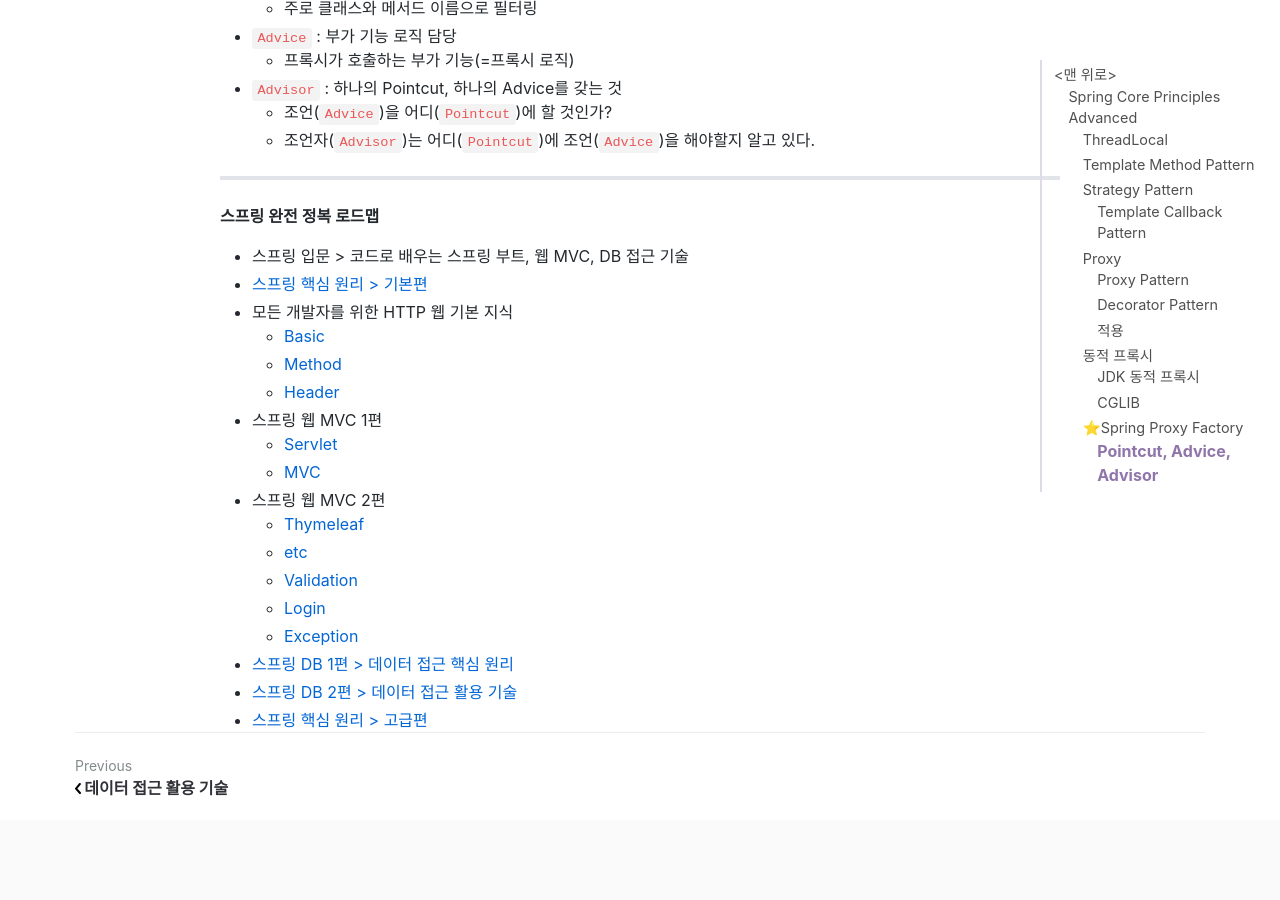
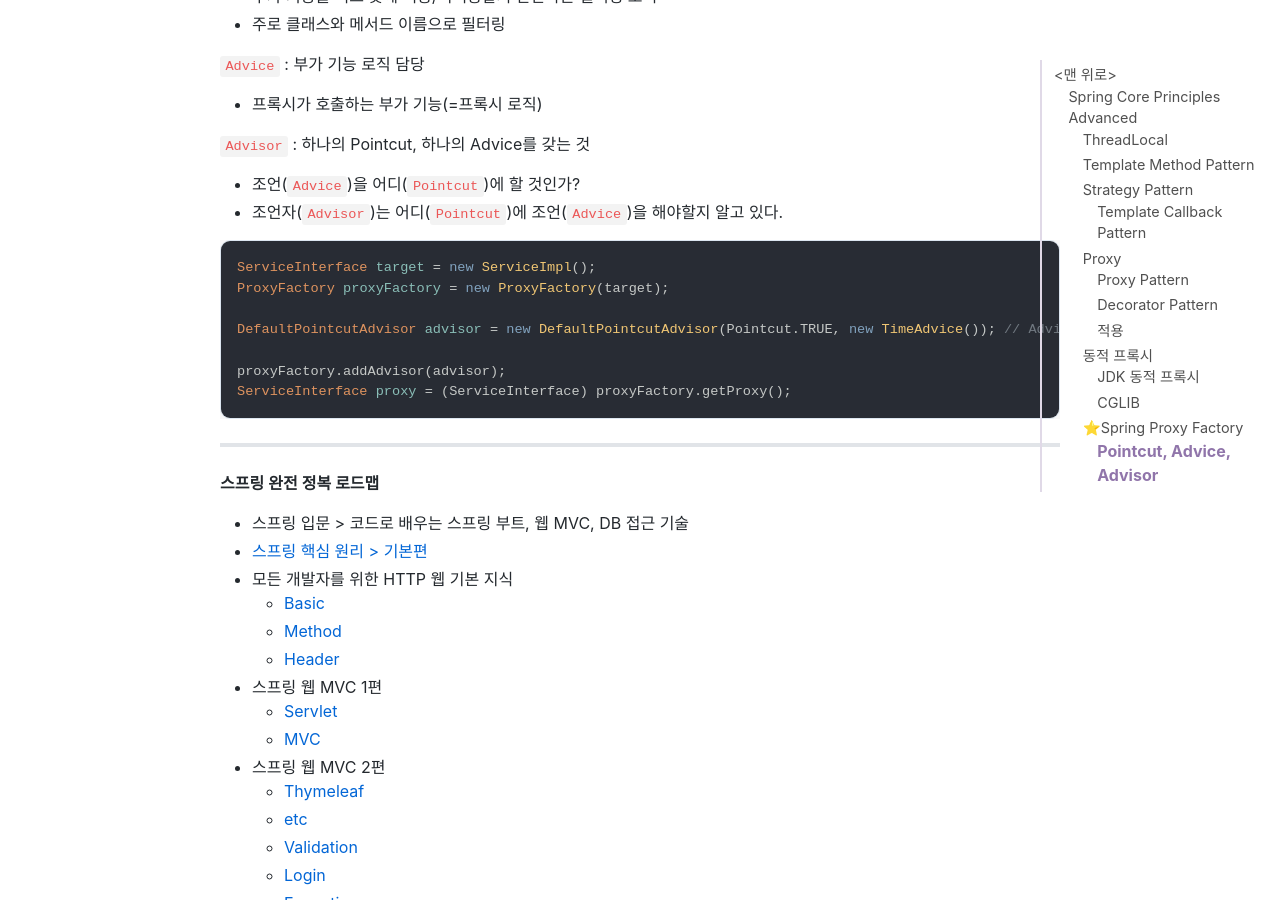
Before and after one commit to jihunparkme/jihunparkme.github.io, a Jekyll site: the page built from _posts/2022-11-20-Spring-Core-Principles-Advanced.md, in a window 1280 px wide and 900 px high, scrolled down 15755 px. Built offline with Jekyll 4.4.1, drawn with Linux system fonts in a browser that asks for light colours; nearby versions of some CDN libraries; comment, search, counter and statistics services are not loaded.

Commit message:
[스프링이 지원하는 프록시] 어드바이저 예제

````diff
--- a/_posts/2022-11-20-Spring-Core-Principles-Advanced.md
+++ b/_posts/2022-11-20-Spring-Core-Principles-Advanced.md
@@ -478,15 +478,26 @@ ServiceInterface proxy = (ServiceInterface) proxyFactory.getProxy();
 
 ![Result](https://github.com/jihunparkme/jihunparkme.github.io/blob/master/post_img/spring/spring-proxy-factory-advisor.png?raw=true 'Result')
 
-- `Pointcut` : 대상 여부를 확인하는 필터 역할
-  - 부가 기능을 어느 곳에 적용/미적용할지 판단하는 필터링 로직
-  - 주로 클래스와 메서드 이름으로 필터링
-- `Advice` : 부가 기능 로직 담당
-  - 프록시가 호출하는 부가 기능(=프록시 로직)
-- `Advisor` : 하나의 Pointcut, 하나의 Advice를 갖는 것
-  - 조언(`Advice`)을 어디(`Pointcut`)에 할 것인가?
-  - 조언자(`Advisor`)는 어디(`Pointcut`)에 조언(`Advice`)을 해야할지 알고 있다.
+`Pointcut` : 대상 여부를 확인하는 필터 역할
+- 부가 기능을 어느 곳에 적용/미적용할지 판단하는 필터링 로직
+- 주로 클래스와 메서드 이름으로 필터링
 
+`Advice` : 부가 기능 로직 담당
+- 프록시가 호출하는 부가 기능(=프록시 로직)
+
+`Advisor` : 하나의 Pointcut, 하나의 Advice를 갖는 것
+- 조언(`Advice`)을 어디(`Pointcut`)에 할 것인가?
+- 조언자(`Advisor`)는 어디(`Pointcut`)에 조언(`Advice`)을 해야할지 알고 있다.
+
+```java
+ServiceInterface target = new ServiceImpl();
+ProxyFactory proxyFactory = new ProxyFactory(target);
+
+DefaultPointcutAdvisor advisor = new DefaultPointcutAdvisor(Pointcut.TRUE, new TimeAdvice()); // Advisor 인터페이스의 가장 일반적인 구현체
+
+proxyFactory.addAdvisor(advisor);
+ServiceInterface proxy = (ServiceInterface) proxyFactory.getProxy();
+```
 
 
 
````
